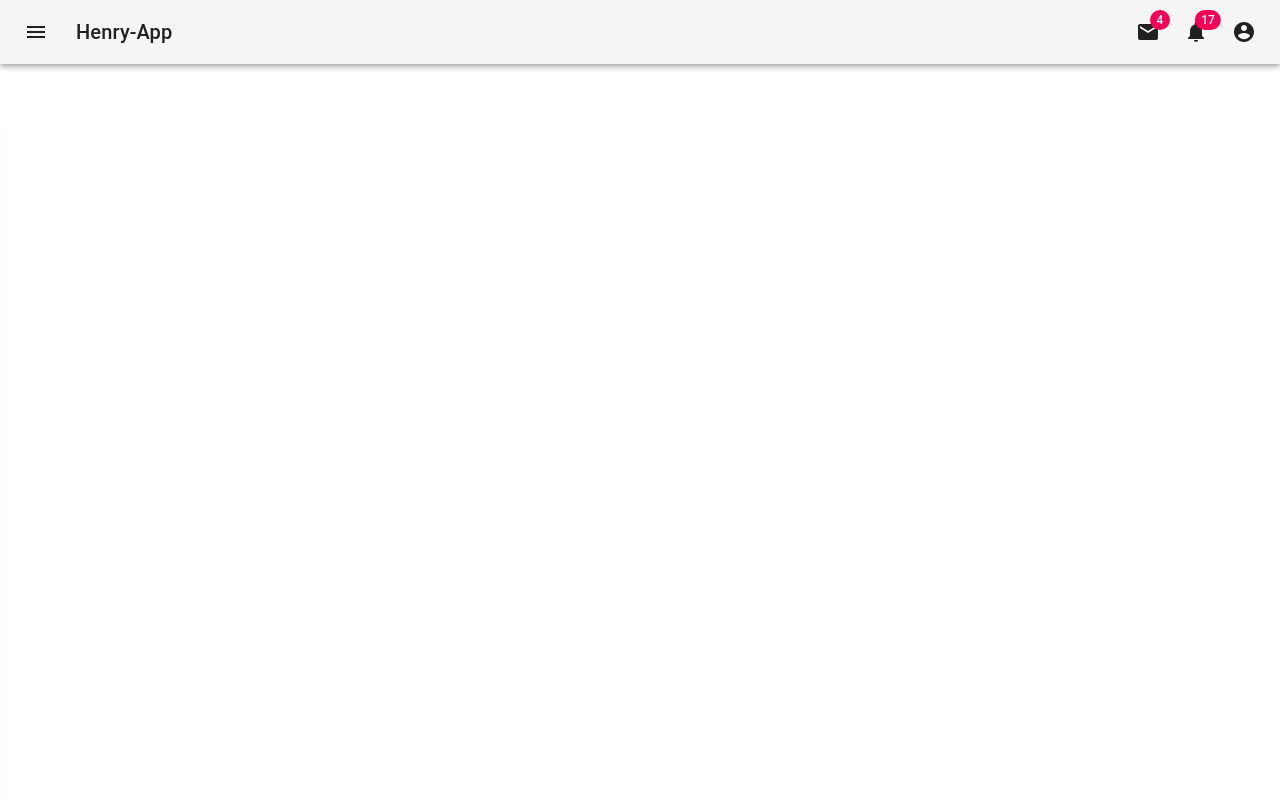
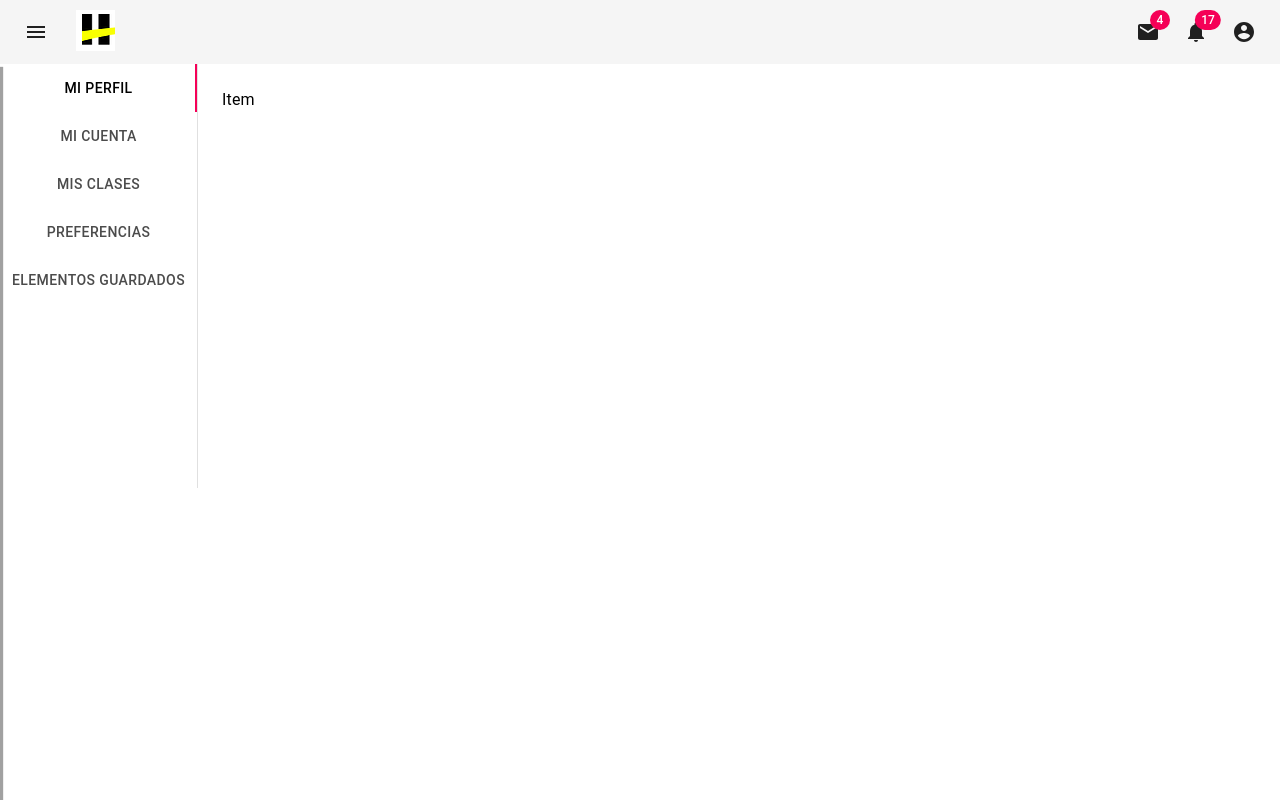
Before and after one commit to dierodz/henry-app, a React (Create React App) app in the folder client/: page /user in a window 1280 px wide. Built offline with nearby package versions, Linux system fonts and the light colour scheme.

Commit message:
Home,navBar,Header,userMenu

```diff
--- a/client/src/components/Header/Header.js
+++ b/client/src/components/Header/Header.js
@@ -13,6 +13,8 @@ import MailIcon from "@material-ui/icons/Mail";
 import NotificationsIcon from "@material-ui/icons/Notifications";
 import MoreIcon from "@material-ui/icons/MoreVert";
 import NavBar from "../NavBar/NavBar";
+import { Link } from "react-router-dom";
+import "../../styles/components/Header.scss";
 
 const useStyles = makeStyles((theme) => ({
    grow: {
@@ -80,8 +82,12 @@ export default function Header() {
       setMobileMoreAnchorEl(event.currentTarget);
    };
 
-   const openMenu = () => {
-      document.querySelector(".sidebar").classList.add("open");
+   const openMenu = (e) => {
+      if (!document.querySelector(".sidebar").classList[1]) {
+         document.querySelector(".sidebar").classList.add("open");
+      } else {
+         document.querySelector(".sidebar").classList.remove("open");
+      }
    };
 
    const menuId = "primary-search-account-menu";
@@ -95,8 +101,7 @@ export default function Header() {
          open={isMenuOpen}
          onClose={handleMenuClose}
       >
-         <MenuItem onClick={handleMenuClose}>Perfil</MenuItem>
-         <MenuItem onClick={handleMenuClose}>Mi cuenta</MenuItem>
+         <div className="userMenu"></div>
       </Menu>
    );
 
@@ -155,9 +160,9 @@ export default function Header() {
                >
                   <MenuIcon />
                </IconButton>
-               <Typography className={classes.title} variant="h6" noWrap>
-                  Henry-App
-               </Typography>
+               <Link to="/">
+                  <img src="/Imagenes/logoHenry.png" />
+               </Link>
                <div className={classes.grow} />
                <div className={classes.sectionDesktop}>
                   <IconButton aria-label="show 4 new mails" color="inherit">
--- a/client/src/components/NavBar/NavBar.js
+++ b/client/src/components/NavBar/NavBar.js
@@ -3,17 +3,7 @@ import { Link } from "react-router-dom";
 import "../../styles/components/NavBar.scss";
 
 function NavBar(props) {
-   const closeMenu = () => {
-      document.querySelector(".sidebar").classList.remove("open");
-   };
-
-   return (
-      <div className="sidebar">
-         <button className="closeButton" onClick={closeMenu}>
-            x
-         </button>
-      </div>
-   );
+   return <div className="sidebar"></div>;
 }
 
 export default NavBar;
--- /dev/null
+++ b/client/src/pages/user/UserScreen.js
@@ -0,0 +1,95 @@
+import React from "react";
+import PropTypes from "prop-types";
+import { makeStyles } from "@material-ui/core/styles";
+import Tabs from "@material-ui/core/Tabs";
+import Tab from "@material-ui/core/Tab";
+import Typography from "@material-ui/core/Typography";
+import Box from "@material-ui/core/Box";
+
+function TabPanel(props) {
+   const { children, value, index, ...other } = props;
+
+   return (
+      <div
+         role="tabpanel"
+         hidden={value !== index}
+         id={`vertical-tabpanel-${index}`}
+         aria-labelledby={`vertical-tab-${index}`}
+         {...other}
+      >
+         {value === index && (
+            <Box p={3}>
+               <Typography>{children}</Typography>
+            </Box>
+         )}
+      </div>
+   );
+}
+
+TabPanel.propTypes = {
+   children: PropTypes.node,
+   index: PropTypes.any.isRequired,
+   value: PropTypes.any.isRequired,
+};
+
+function a11yProps(index) {
+   return {
+      id: `vertical-tab-${index}`,
+      "aria-controls": `vertical-tabpanel-${index}`,
+   };
+}
+
+const useStyles = makeStyles((theme) => ({
+   root: {
+      flexGrow: 1,
+      backgroundColor: theme.palette.background.paper,
+      display: "flex",
+      height: 424,
+   },
+   tabs: {
+      borderRight: `1px solid ${theme.palette.divider}`,
+   },
+}));
+
+export default function VerticalTabs() {
+   const classes = useStyles();
+   const [value, setValue] = React.useState(0);
+
+   const handleChange = (event, newValue) => {
+      setValue(newValue);
+   };
+
+   return (
+      <div className={classes.root}>
+         <Tabs
+            orientation="vertical"
+            variant="scrollable"
+            value={value}
+            onChange={handleChange}
+            aria-label="Vertical tabs example"
+            className={classes.tabs}
+         >
+            <Tab label="Mi Perfil" {...a11yProps(0)} />
+            <Tab label="Mi cuenta" {...a11yProps(1)} />
+            <Tab label="Mis clases" {...a11yProps(2)} />
+            <Tab label="Preferencias" {...a11yProps(3)} />
+            <Tab label="Elementos guardados" {...a11yProps(4)} />
+         </Tabs>
+         <TabPanel value={value} index={0}>
+            Item
+         </TabPanel>
+         <TabPanel value={value} index={1}>
+            Item Two
+         </TabPanel>
+         <TabPanel value={value} index={2}>
+            Item Three
+         </TabPanel>
+         <TabPanel value={value} index={3}>
+            Item Four
+         </TabPanel>
+         <TabPanel value={value} index={4}>
+            Item Five
+         </TabPanel>
+      </div>
+   );
+}
--- a/client/src/routers/AppRouter.js
+++ b/client/src/routers/AppRouter.js
@@ -3,6 +3,7 @@ import { BrowserRouter as Router, Switch, Route } from "react-router-dom";
 import AuthRouter from "./AuthRouter";
 import PublicRoutes from "./PublicRoutes";
 import HomeScreen from "../pages/home/HomeScreen.js";
+import UserScreen from "../pages/user/UserScreen";
 import Header from "../components/Header/Header.js";
 
 const AppRouter = () => {
@@ -10,6 +11,7 @@ const AppRouter = () => {
       <Router>
          <Route path="/" render={() => <Header />} />
          <Route path="/" exact={true} render={() => <HomeScreen />} />
+         <Route path="/user" exact={true} render={() => <UserScreen />} />
          <div>
             <Switch>
                <PublicRoutes
--- /dev/null
+++ b/client/src/styles/components/Header.scss
@@ -0,0 +1,7 @@
+.userMenu {
+   width: 300px;
+   height: 200px;
+}
+#primary-search-account-menu {
+   margin-top: 48px;
+}
--- a/client/src/styles/components/NavBar.scss
+++ b/client/src/styles/components/NavBar.scss
@@ -20,11 +20,11 @@
    z-index: 1;
    transform: translateX(-17rem);
    width: 17rem;
-   background: #ffbe7e;
+   background: #f5f5f5;
    height: 100%;
    transition: all 0.5s;
-   margin-top: 129px;
-   box-shadow: 0.3px 2px 1px rgb(83, 83, 83);
+   margin-top: 65px;
+   box-shadow: 3px 2px 1px rgb(161, 161, 161);
    z-index: 1;
 }
 .sidebar.open {
```
Also changed, not shown: client/public/Imagenes/logoHenry.png (added).
